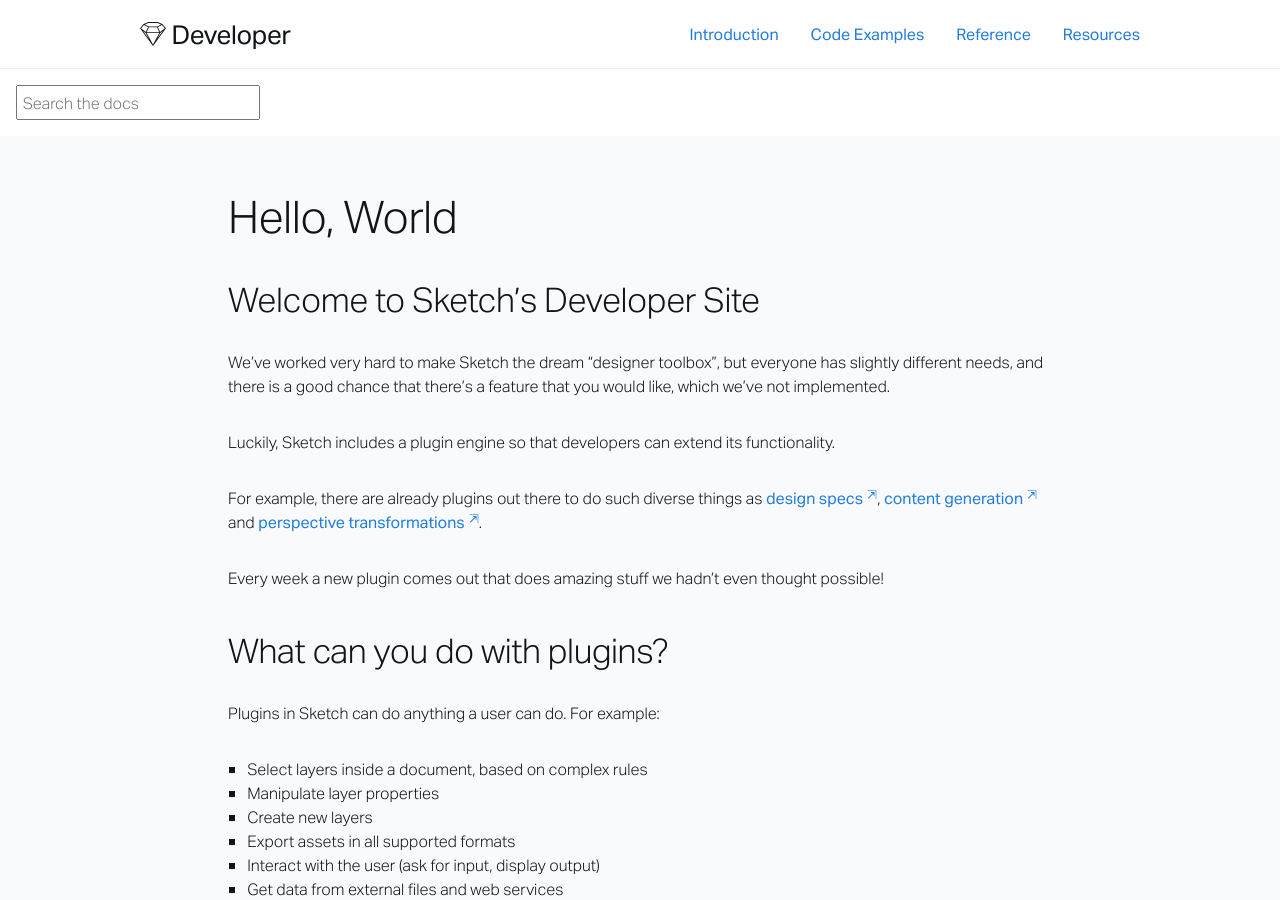
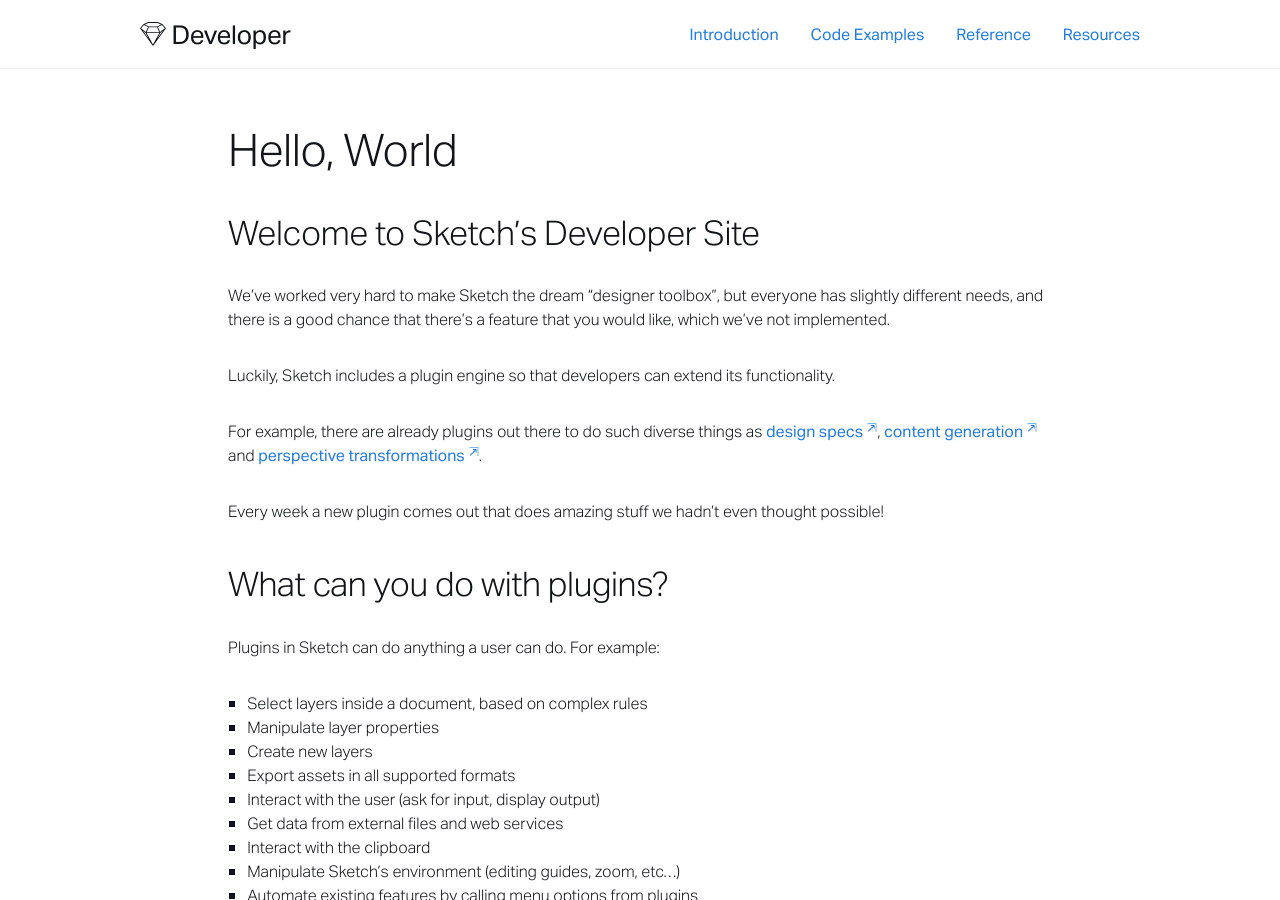
Before and after one commit to matt-curtis/developer.sketchapp.com, a Jekyll site: the page built from pages/index.md, in a window 1280 px wide and 900 px high. Built offline with Jekyll 4.4.1, drawn with Linux system fonts in a browser that asks for light colours; nearby versions of some CDN libraries; Markdown is read by kramdown in place of the engine named in the settings.

Commit message:
Removed search from the header

```diff
--- a/_includes/header.html
+++ b/_includes/header.html
@@ -21,11 +21,3 @@
     </nav>
   </div>
 </header>
-<div class="search_form hide">
-  <form action="" method="get" accept-charset="utf-8" autocomplete="off" autocorrect="off" autocapitalize="off">
-    <p>
-      <input type="search" name="yo" placeholder="Search the docs" value="" id="search_field"/>
-    </p>
-  </form>
-  <div class="search_results"></div>
-</div>
```
